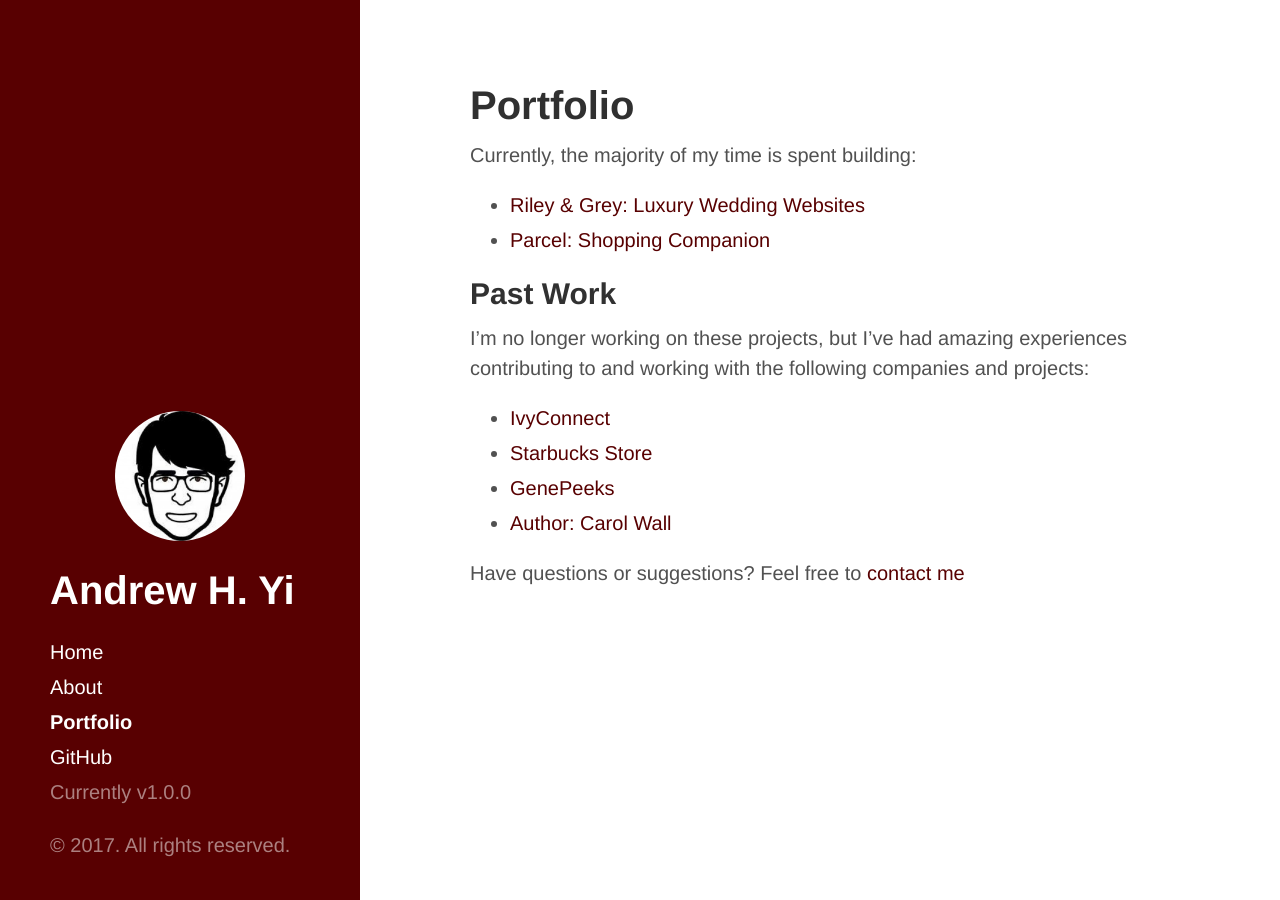
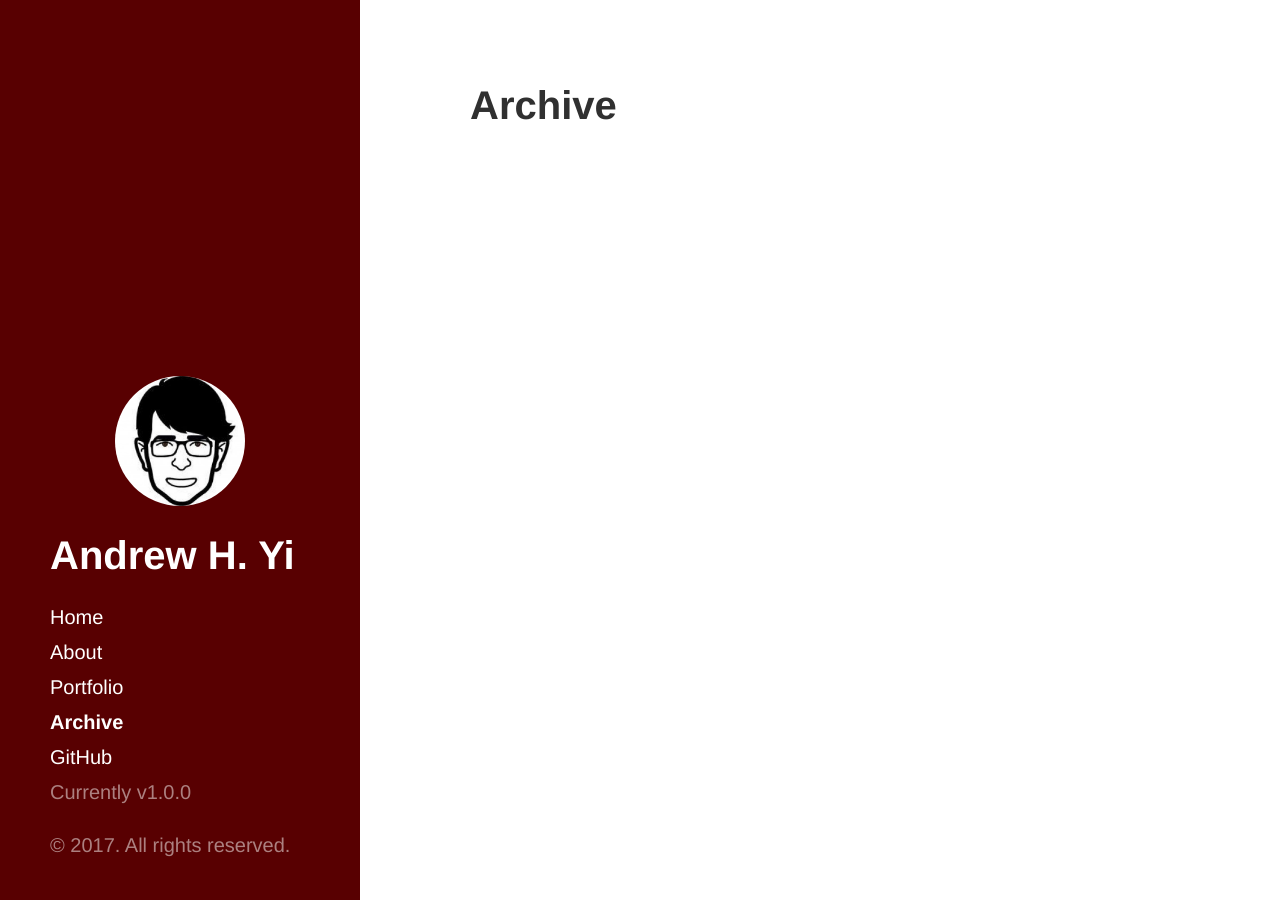
Before and after one commit to AndrewHYi/andrewhyi.github.io, a Jekyll site: the page built from portfolio.md, in a window 1280 px wide. Built offline with Jekyll 4.4.1, drawn with Linux system fonts in a browser that asks for light colours.

Commit message:
Add archiv page

```diff
--- /dev/null
+++ b/_sass/_custom_layout.scss
@@ -0,0 +1,13 @@
+.archived-post {
+  .date-container {
+    display: inline-block;
+    vertical-align: middle;
+    margin-right: 0.5em;
+  }
+
+  h3.title {
+    display: inline-block;
+    vertical-align: middle;
+    margin: 0;
+  }
+}
--- a/portfolio.md
+++ b/portfolio.md
@@ -1,21 +1,16 @@
 ---
 layout: page
-title: Portfolio
+title: Archive
 ---
 
-Currently, the majority of my time is spent building:
 
-* [Riley & Grey: Luxury Wedding Websites](https://www.rileygrey.com){:target="blank"}
-* [Parcel: Shopping Companion](https://www.thisisparcel.com){:target="blank"}
-
-## Past Work
-
-I'm no longer working on these projects, but I've had amazing experiences contributing to and working with the following
-companies and projects:
-
-* [IvyConnect](http://ivy.com/about){:target="_blank"}
-* [Starbucks Store](http://store.starbucks.com){:target="_blank"}
-* [GenePeeks](http://ivy.com/about){:target="_blank"}
-* [Author: Carol Wall](http://www.carolwall.com){:target="_blank"}
-
-Have questions or suggestions? Feel free to [contact me](mailto:andrew.yi50@gmail.com)
+{% for post in site.posts %}
+  <div class="archived-post">
+    <div class="date-container">
+      <span><small>{{ post.date | date: "%B %e, %Y" }}: </small></span>
+    </div>
+    <h3 class="title">
+      <a href="{{ post.url }}">{{ post.title }}</a>
+    </h3>
+  </div>
+{% endfor %}
--- a/styles.scss
+++ b/styles.scss
@@ -28,3 +28,4 @@
 @import 'pagination';
 @import 'message';
 @import 'hyde_custom';
+@import 'custom_layout';
```
Also changed, not shown: archive.md (added, +21 -0 lines).
